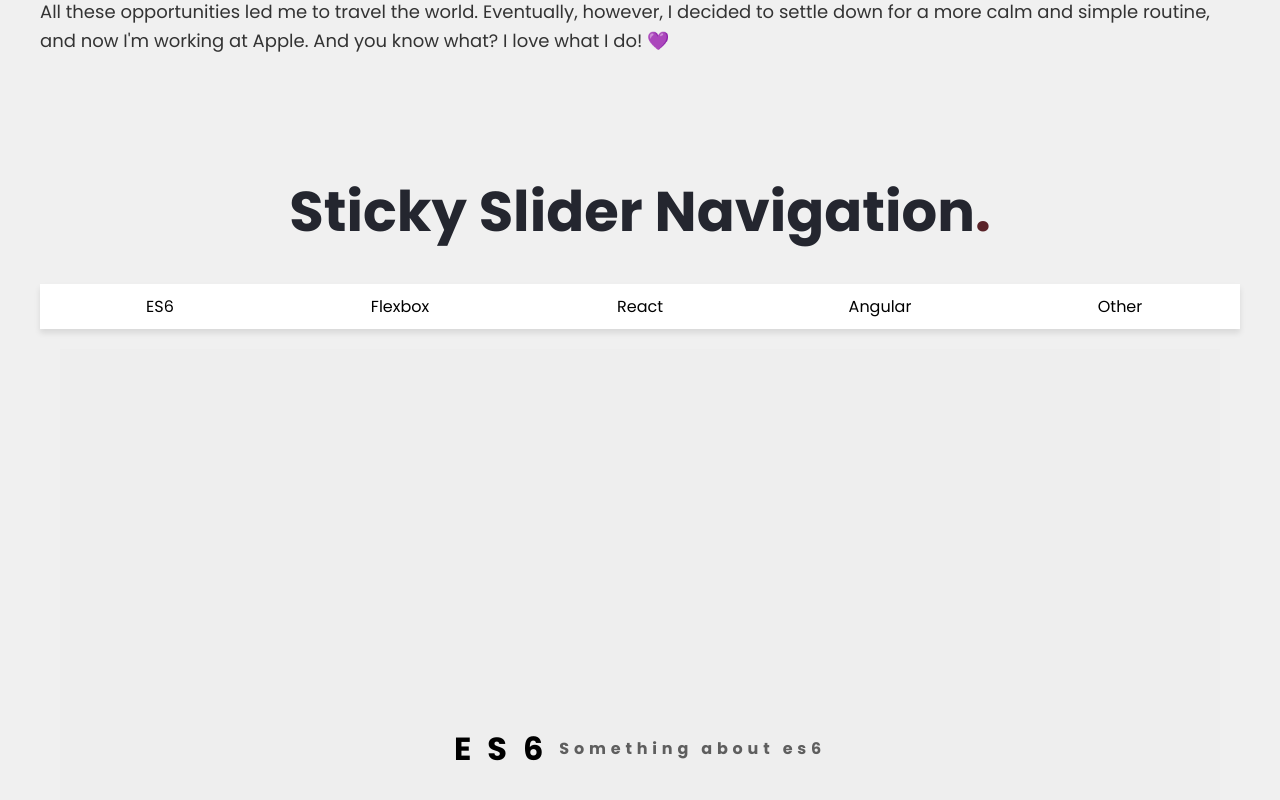
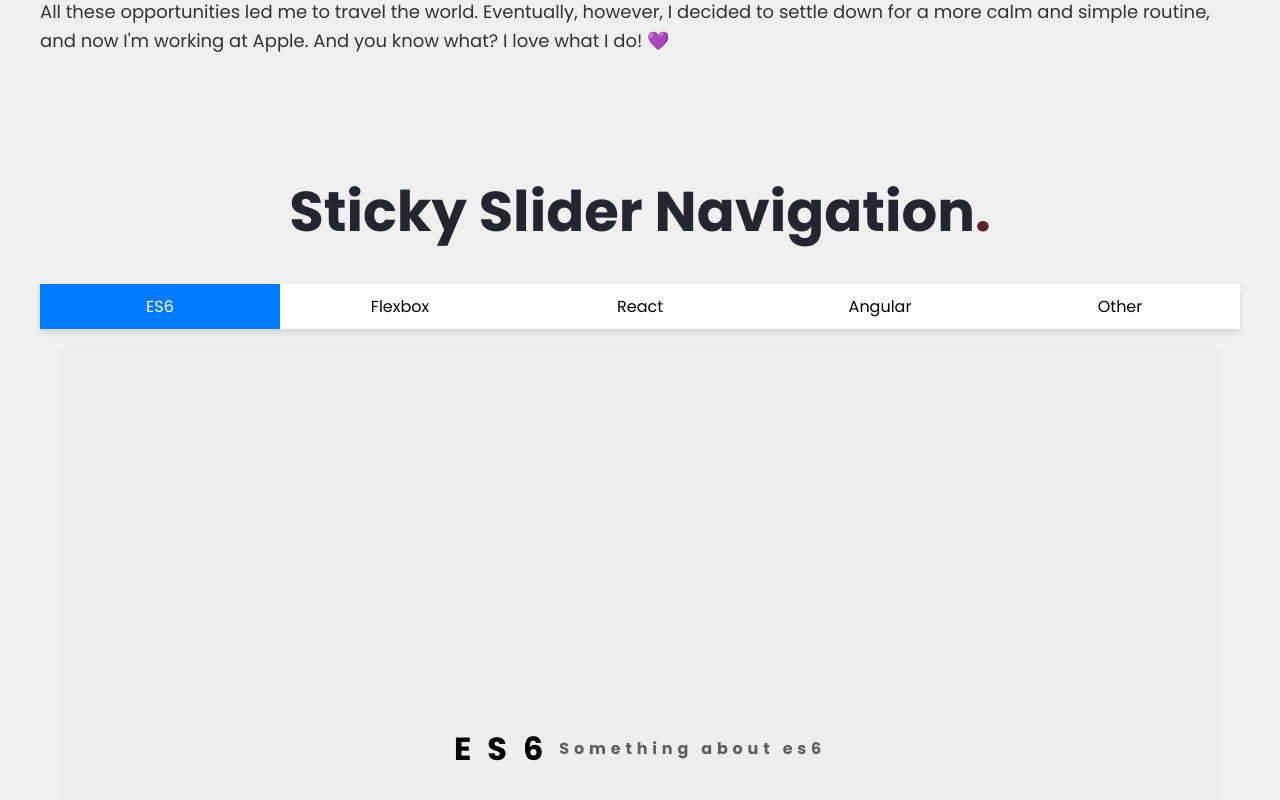
Before and after one commit to Sobanhanif4/portfolio-react, a React (Vite) app: page /about in a window 1280 px wide. Shown: the part 1208-2008 px from the top of the page. Built offline with nearby package versions, Linux system fonts and the light colour scheme; no server answers.

Commit message:
new addition

```diff
--- a/src/pages/components/AnimatedExperience.jsx
+++ b/src/pages/components/AnimatedExperience.jsx
@@ -1,9 +1,8 @@
-
 import React, { useEffect, useRef, useState } from 'react';
 import "../../styles/AnimatedExperience.css"; // Import regular CSS
 
 const StickySlider = () => {
-  const [currentTab, setCurrentTab] = useState(null);
+  const [currentTab, setCurrentTab] = useState('tab-es6'); // Set the default active tab here
   const [tabPositions, setTabPositions] = useState({});
   const tabRefs = useRef([]);
   const sliderRef = useRef(null);
@@ -71,7 +70,7 @@ const StickySlider = () => {
           <a
             key={tab.id}
             href={`#${tab.id}`}
-            className="sticky-slider__tab"
+            className={`sticky-slider__tab ${currentTab === tab.id ? 'active' : ''}`}
             onClick={() => handleClick(tab.id)}
             ref={el => tabRefs.current.push(el)}
           >
--- a/src/styles/AnimatedExperience.css
+++ b/src/styles/AnimatedExperience.css
@@ -73,3 +73,8 @@
   letter-spacing: 0.3rem;
   opacity: 0.6;
 }
+
+.sticky-slider__tab.active {
+  color: #fff;
+  background-color: #007bff;
+}
```
